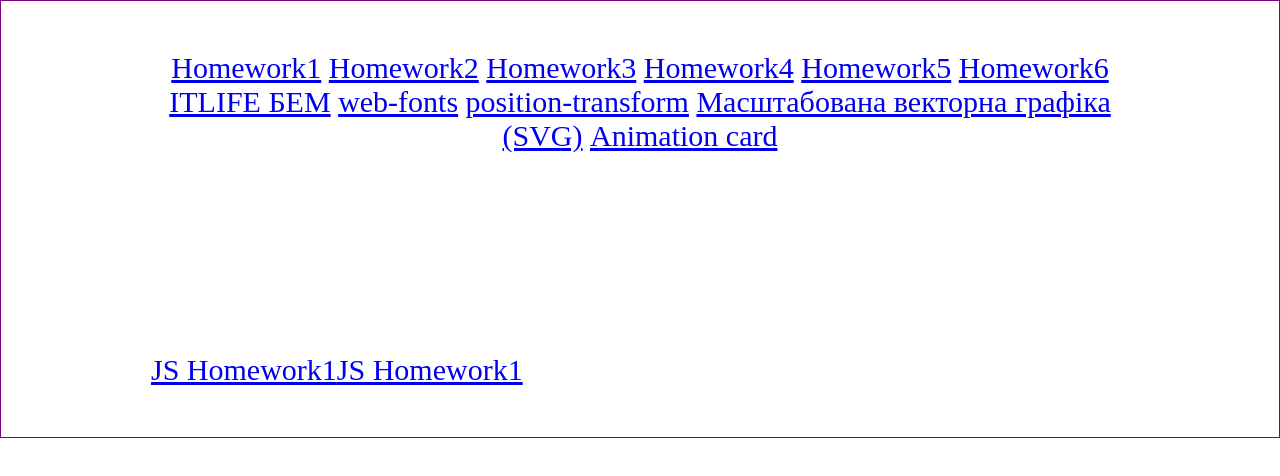
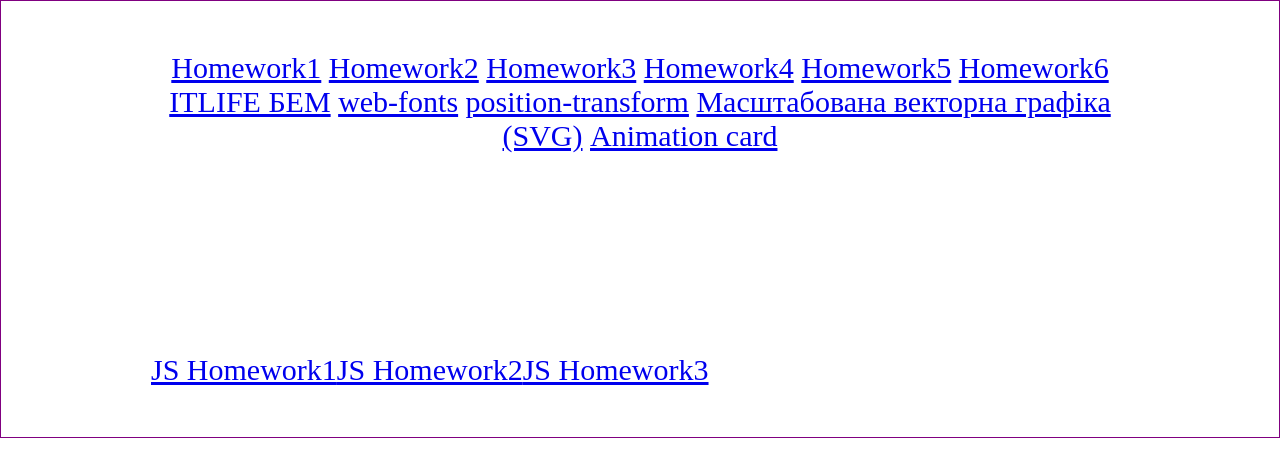
Before and after one commit to DmytroArgo/FElessons, a plain HTML site: page index.html in a window 1280 px wide. Drawn offline with Linux system fonts and the light colour scheme.

Commit message:
homework 3 is done

```diff
--- a/index.html
+++ b/index.html
@@ -22,7 +22,8 @@
 
     <main class="main">
         <a href="hwjs1/index.html">JS Homework1</a>
-        <a href="hwjs2/index.html">JS Homework1</a>
+        <a href="hwjs2/index.html">JS Homework2</a>
+        <a href="hwjs3/index.html">JS Homework3</a>
     </main>
 </body>
 </html>
```
Also changed, not shown: hwjs3/assets/script/script.js (added, +148 -0 lines), hwjs3/index.html (added, +13 -0 lines).
